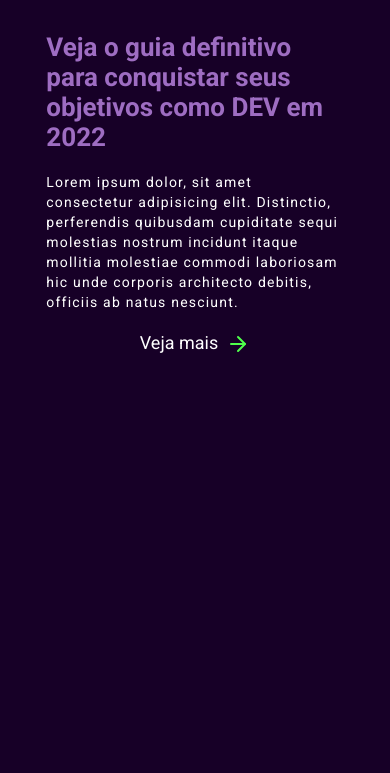
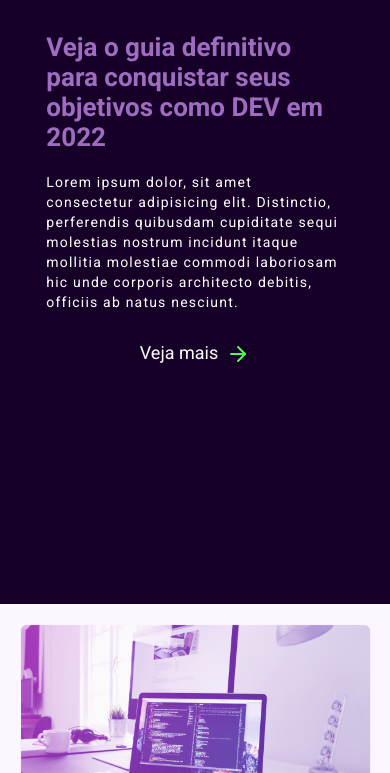
Before and after one commit to Danielgsouza/rocket-blog, a plain HTML site: page index.html in a window 390 px wide. Shown: the part 71-844 px from the top of the page. Drawn offline with Linux system fonts and the light colour scheme.

Commit message:
Atualização 1

```diff
--- a/css/style.scss
+++ b/css/style.scss
@@ -201,8 +201,12 @@ aside {
     span {
         text-align: center;
     }
+    #veja-mais {
+        margin-top: 30px;
+    }
     header {
-        height: 100vh;
+        height: 80vh;
+
         .logotipo {
             display: block;
             margin: auto;
```
Also changed, not shown: css/style.css, 1 other file.
